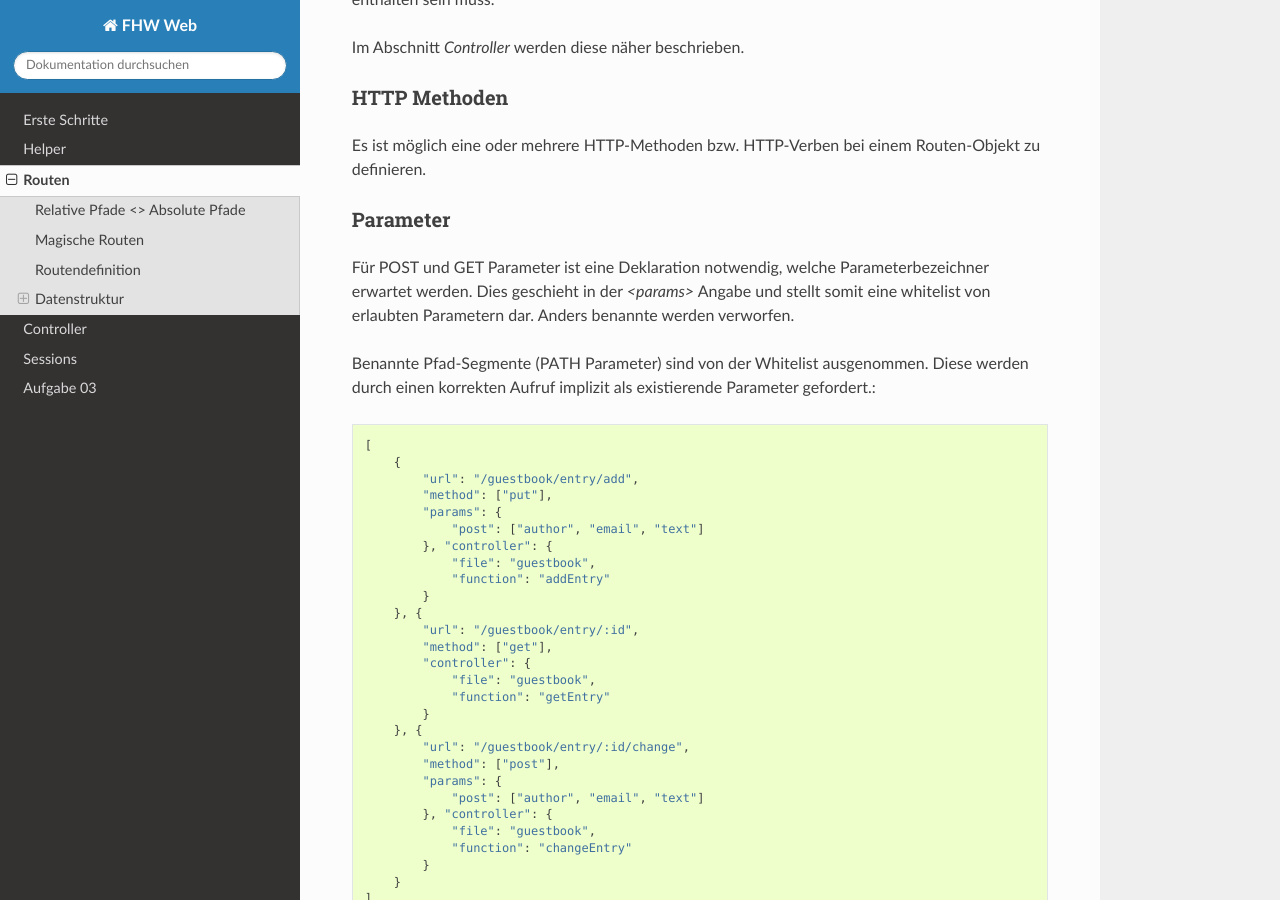
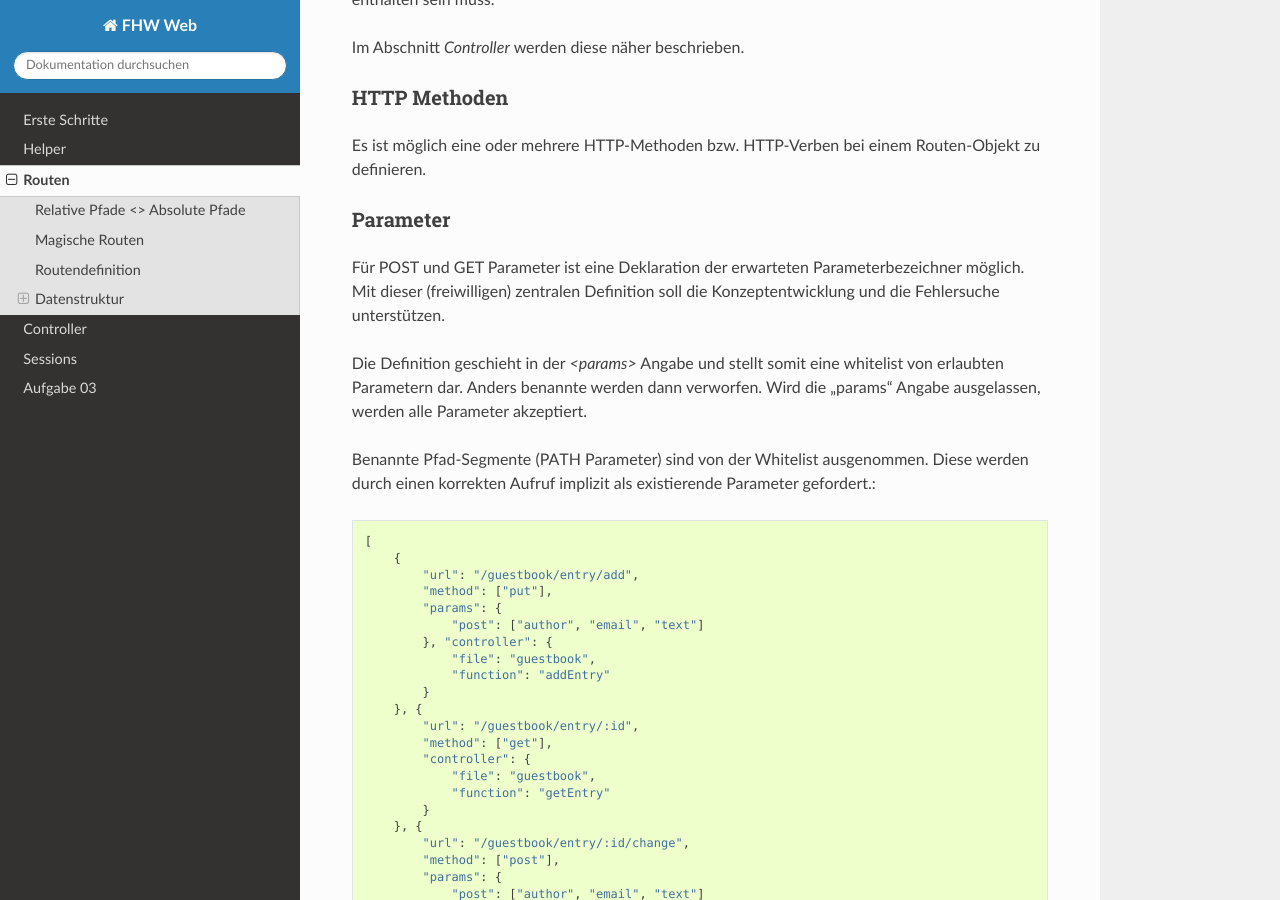
Before and after one commit to marianpg/fhw-web, a Sphinx documentation site: the page built from doc/source/routes.rst, in a window 1280 px wide and 900 px high, scrolled down 3471 px. Built offline with Sphinx 7.4.7 and the Read the Docs theme 2.0.0, drawn with Linux system fonts in a browser that asks for light colours.

Commit message:
routes update

```diff
--- a/doc/source/routes.rst
+++ b/doc/source/routes.rst
@@ -181,9 +181,12 @@ Es ist möglich eine oder mehrere HTTP-Methoden bzw. HTTP-Verben bei einem Route
 Parameter
 """""""""
 
-Für POST und GET Parameter ist eine Deklaration notwendig, welche Parameterbezeichner erwartet werden.
-Dies geschieht in der `<params>` Angabe und stellt somit eine whitelist von erlaubten Parametern dar.
-Anders benannte werden verworfen.
+Für POST und GET Parameter ist eine Deklaration der erwarteten Parameterbezeichner möglich.
+Mit dieser (freiwilligen) zentralen Definition soll die Konzeptentwicklung und die Fehlersuche unterstützen.
+
+Die Definition geschieht in der `<params>` Angabe und stellt somit eine whitelist von erlaubten Parametern dar.
+Anders benannte werden dann verworfen.
+Wird die "params" Angabe ausgelassen, werden alle Parameter akzeptiert.
 
 Benannte Pfad-Segmente (PATH Parameter) sind von der Whitelist ausgenommen.
 Diese werden durch einen korrekten Aufruf implizit als existierende Parameter gefordert.::
```
